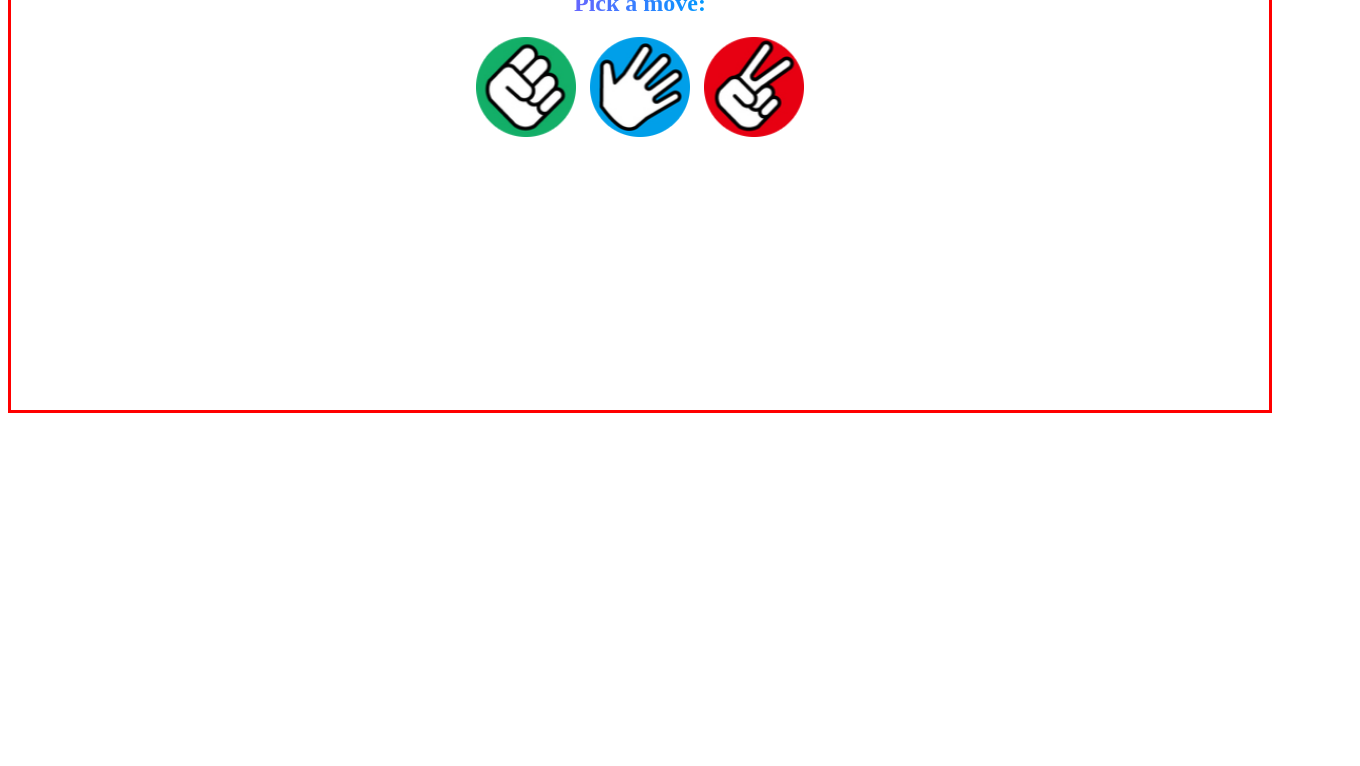
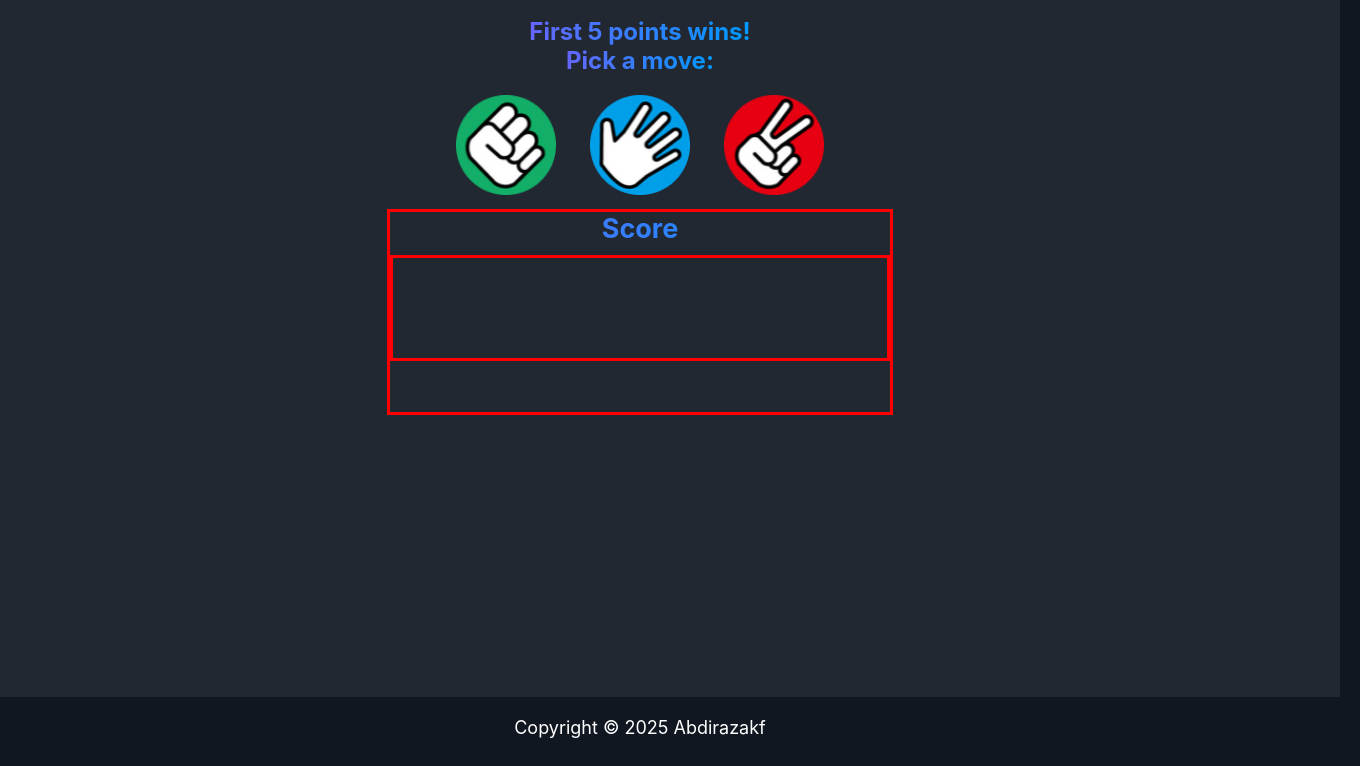
Before and after one commit to Abdirazakf/rock-paper-scissors, a plain HTML site: page index.html in a window 1280 px wide. Shown: the part 101-867 px from the top of the page, 1360 px wide, since content can reach past the window. Before the commit the page ends 800 px from the top, so only its background shows below. Drawn offline with Linux system fonts and the light colour scheme.

Commit message:
Designed the page and added all the UI elements as well as some game functionality

```diff
--- a/index.html
+++ b/index.html
@@ -7,14 +7,21 @@
         <link rel="stylesheet" href="./styles.css">
     </head>
     <body>
+        <div class="header">
+            <h1>Let's Play Rock Paper Scissors!</h1>
+        </div>
         <div class="container">
-            <h1>Let's Play Rock Paper Scissors!</h1>
+            <h2>First 5 points wins!</h2>
             <h2>Pick a move:</h2>
             <div>
                 <img id="rock" src="./img/rock.png">
                 <img id="paper" src="./img/paper.png">
                 <img id="scissors" src="./img/scissors.png">
             </div>
+            <div id="stats">
+                <h2>Score</h2>
+            </div>
         </div>
+        <div class="footer"><a href="https://www.github.com/Abdirazakf" rel="noopener noreferrer">Copyright &copy; 2025 Abdirazakf</a></div>
     </body>
 </html>
--- a/script.js
+++ b/script.js
@@ -12,11 +12,6 @@ function getComputerChoice(){
 
     return computer_choice
 }
-
-// function getHumanChoice(){
-//     console.log(`You chose ${human_choice}`);
-//     return human_choice
-// }
 
 function playRound(human_choice, computer_choice){
     console.log(`\nYou chose ${human_choice}`);
@@ -58,36 +53,52 @@ function playRound(human_choice, computer_choice){
                 console.log("It's a draw!");
             }
             break;
-
-        default:
-            console.log("Invalid input, Try again");
     }
 }
 
 function playGame(){
     let computer_selection = getComputerChoice();
     playRound(human_choice,computer_selection);
-    console.log(`Score: \n\nHuman Score: ${human_score} \nComputer Score: ${computer_score}`);
+    if (human_score == 5){
+        console.log("You Won!")
+        scoreLine.textContent = `Final score: Player (${human_score}) Computer (${computer_score}), You Win!`
+    } else if (computer_score == 5){
+        console.log("You Lost :(")
+        scoreLine.textContent = `Final score: Player (${human_score}) Computer (${computer_score}), You Lose :(`
+    }
 }
 
 let human_choice = "";
 const rock = document.querySelector("#rock")
 const paper = document.querySelector("#paper")
 const scissors = document.querySelector("#scissors")
+const statBox = document.querySelector("#stats")
 let computer_score = 0;
 let human_score = 0;
 
 rock.addEventListener("click", () => {
     human_choice = "rock"
-    playGame(human_score, computer_score);
+    if (human_score < 5 && computer_score < 5){
+      playGame(human_score, computer_score);
+    }
 })
 
 paper.addEventListener("click", () => {
     human_choice = "paper"
-    playGame(human_score, computer_score);
+    if (human_score < 5 && computer_score < 5){
+      playGame(human_score, computer_score);
+    }
 })
 
 scissors.addEventListener("click", () => {
     human_choice = "scissors"
-    playGame(human_score, computer_score);
+    if (human_score < 5 && computer_score < 5){
+      playGame(human_score, computer_score);
+    }
 })
+
+const scoreLine = document.createElement("div")
+const playAgainButton = document.createElement("button")
+playAgainButton.setAttribute("class", "again-button")
+scoreLine.setAttribute("class", "score")
+statBox.appendChild(scoreLine)
--- a/styles.css
+++ b/styles.css
@@ -1,14 +1,32 @@
-body {
-    background-color: transparent;
+ body {
+    /* border: 3px solid red; */
+    height: 100%;
+    background-color: #111720;
+    display: flex;
+    flex-direction: column;
+    justify-content: center;
+    align-items: center;
+    flex: auto;
 }
 
 img {
     width: auto;
     height: 100px;
+    margin-top: 20px;
+    /* border: 3px solid red; */
 }
 
-h2 {
+a {
+    color: white;
+    text-decoration: none;
+}
+
+h1,
+h2,
+.stat-header,
+.score {
     text-align: center;
+    font-family: Inter;
     text-decoration: underline;
     background: linear-gradient(to right, #6666ff, #0099ff , #00ff00, #ff3399, #6666ff);
     -webkit-background-clip: text;
@@ -16,19 +34,56 @@ h2 {
     color: transparent;
     animation: rainbow_animation 6s ease-in-out infinite;
     background-size: 400% 100%;
-    margin: 0 0 20px 0;
+    margin: 0;
+}
+
+.header{
+    width: 1400px;
+    height: 50px;
+    background-color: #111720;
+    padding: 20px;
+    /* border: 3px solid red; */
+}
+
+.footer {
+    width: 1400px;
+    text-align: center;
+    font-size: 18px;
+    color: white;
+    font-family: Inter;
+    background-color: #111720;
+    padding: 20px;
+    /* border: 3px solid red; */
 }
 
 .container {
-    border: 3px solid red;
-    height: 500px;
+    /* border: 3px solid red; */
+    height: 680px;
+    width: 1400px;
     display: flex;
     flex-direction: column;
     justify-content: start;
     align-items: center;
-    background-color: transparent;
+    background-color: #222831;
+    padding-top: 20px;
 }
 
 #paper {
-    margin: 0 10px 0 10px;
+    margin: 0 30px 0 30px;
 }
+
+#stats {
+    border: 3px solid red;
+    width: 500px;
+    height: 200px;
+    margin-top: 10px;
+    text-align: center;
+    font-size: 18px;
+}
+
+.score {
+    border: 3px solid red;
+    height: 100px;
+    margin-top: 10px;
+    font-family: Inter;
+}
```
